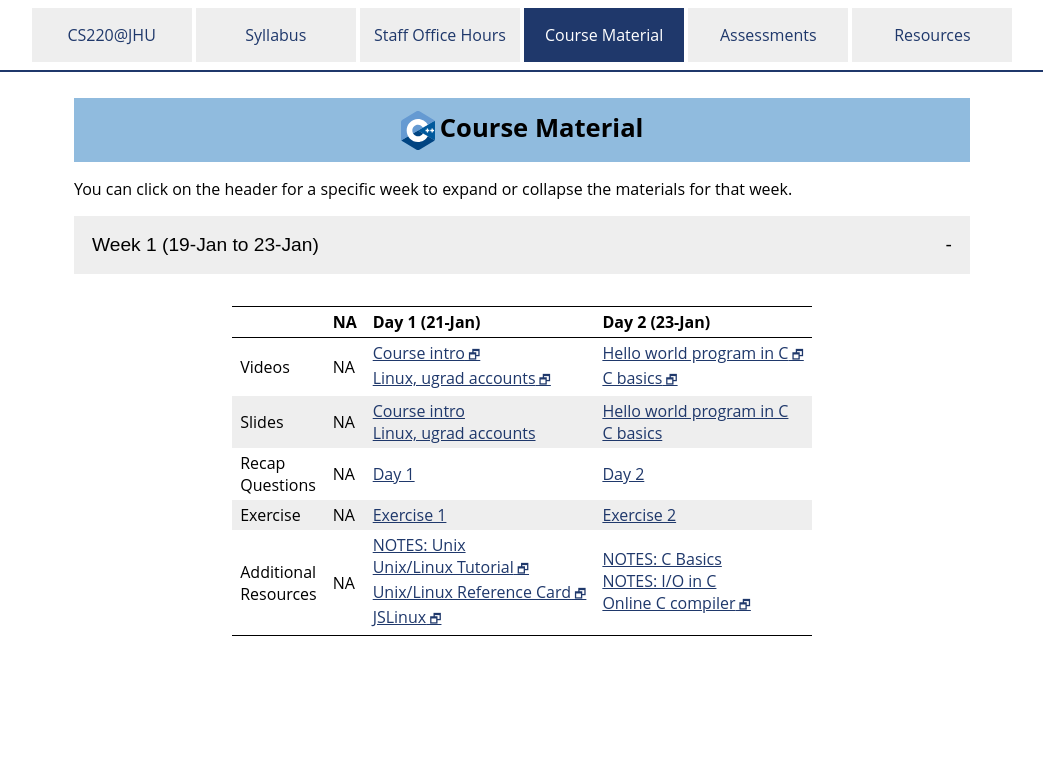
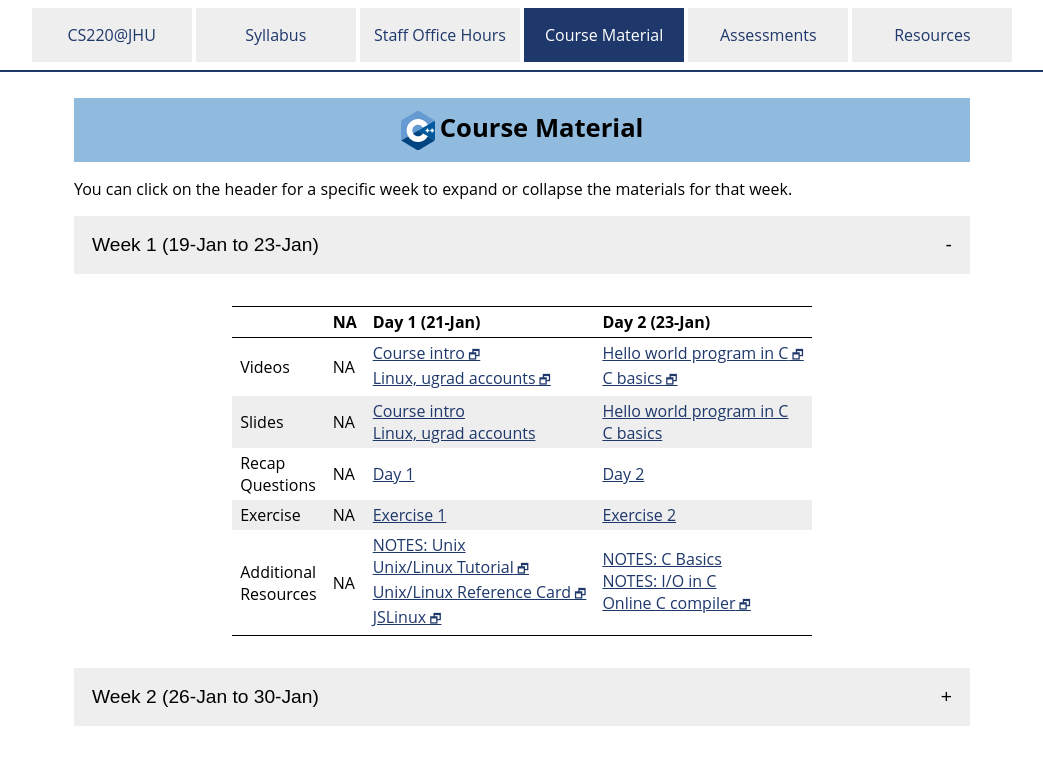
Before and after one commit to jhu-ip/cs220-sp26, a Jekyll site: the page built from material.md, in a window 1280 px wide. Shown: the top 765 px of the page, without its empty margins (118-1161 px from the left). Built offline with Jekyll 4.4.1, drawn with Linux system fonts in a browser that asks for light colours; some of the changed lines change nothing that is shown.

Commit message:
material.md: published week 2

```diff
--- a/material.md
+++ b/material.md
@@ -66,17 +66,15 @@
 </table>
 </div>
 
-<!--
-
-<button type="button" id="week_2_toggle" class="week_control_button">Week 2 (27-Jan to 31-Jan)</button>
+<button type="button" id="week_2_toggle" class="week_control_button">Week 2 (26-Jan to 30-Jan)</button>
 <div id="week_2" class="collapsible">
 <table>
   <thead>
     <tr>
       <th></th>
-      <th>Day 3 (27-Jan)</th>
-      <th>Day 4 (29-Jan)</th>
-      <th>Day 5 (31-Jan)</th>
+      <th>Day 3 (26-Jan)</th>
+      <th>Day 4 (28-Jan)</th>
+      <th>Day 5 (30-Jan)</th>
     </tr>
   </thead>
   <tbody>
@@ -108,12 +106,16 @@
       <td>Additional<br>Resources</td>
       <td><a class='external' target='_blank' href='https://www.gnu.org/software/emacs/refcards/pdf/refcard.pdf'>Emacs reference card</a><br><a class='external' target='_blank' href='https://www.openvim.com/'>Interactive Vim tutorial</a><br><a class='external' target='_blank' href='https://github.github.com/training-kit/downloads/github-git-cheat-sheet.pdf'>Git cheatsheet</a><br><a class='external' target='_blank' href='https://jh.hosted.panopto.com/Panopto/Pages/Viewer.aspx?id=9efa206a-6849-4bab-b630-ae3200303731'>Setting Up VS Code</a>
 <br><a href='resources/github-ssh.html'>GitHub Token & SSH key setup</a></td>
-      <td></td>
-      <td></td>
+      <td><a href='notes/notes-Cbasics.html'>NOTES: C Basics</a><br />
+<a href='notes/notes-control.html'>NOTES: Control Structures</a> </td>
+      <td><a href='notes/notes-Carrays.html'>NOTES: C Arrays</a><br />
+      <a href='notes/notes-Cstrings.html'>NOTES: C Strings</a></td>
     </tr>
   </tbody>
 </table>
 </div>
+
+<!--
 
 <button type="button" id="week_3_toggle" class="week_control_button">Week 3 (3-Feb to 7-Feb)</button>
 <div id="week_3" class="collapsible">
```
